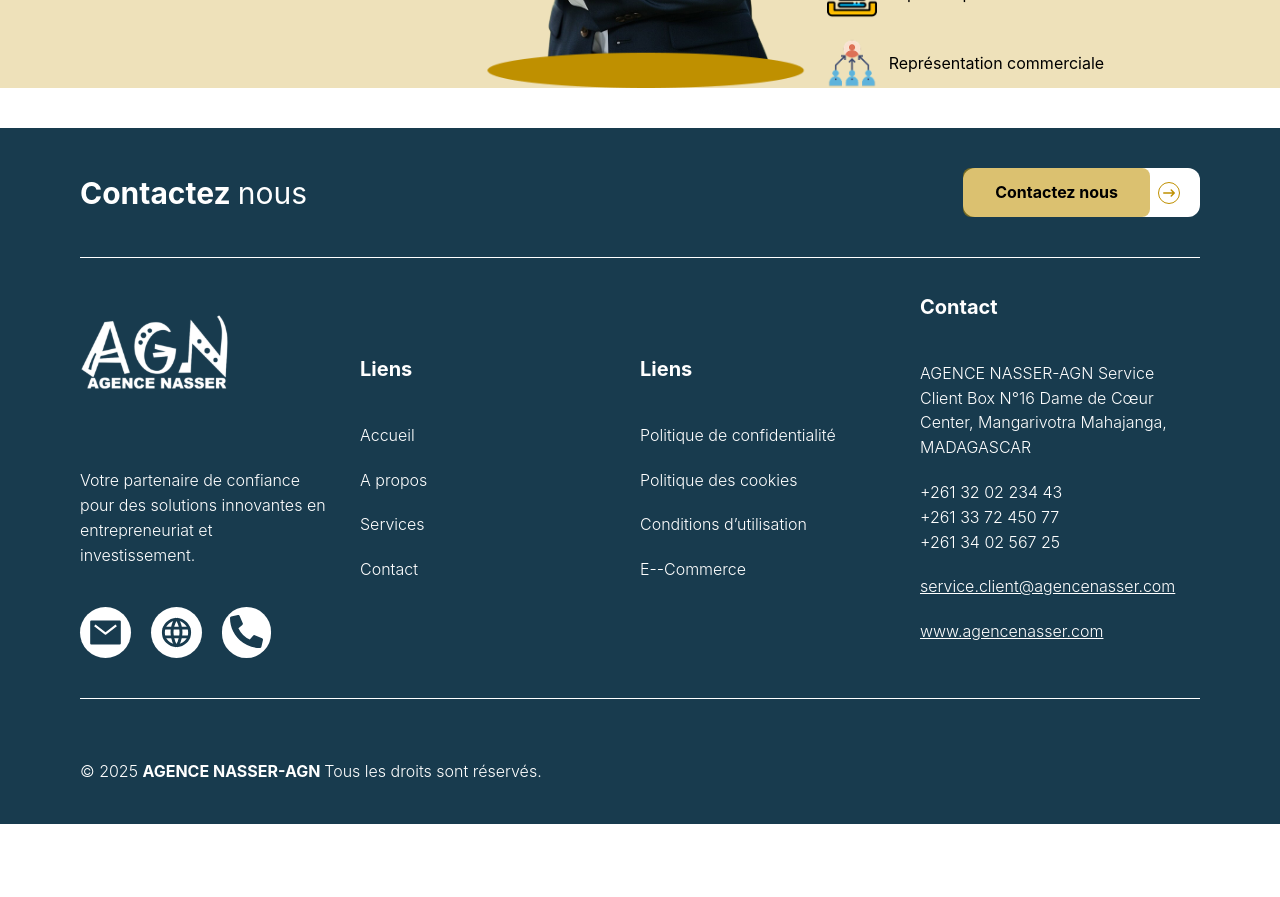
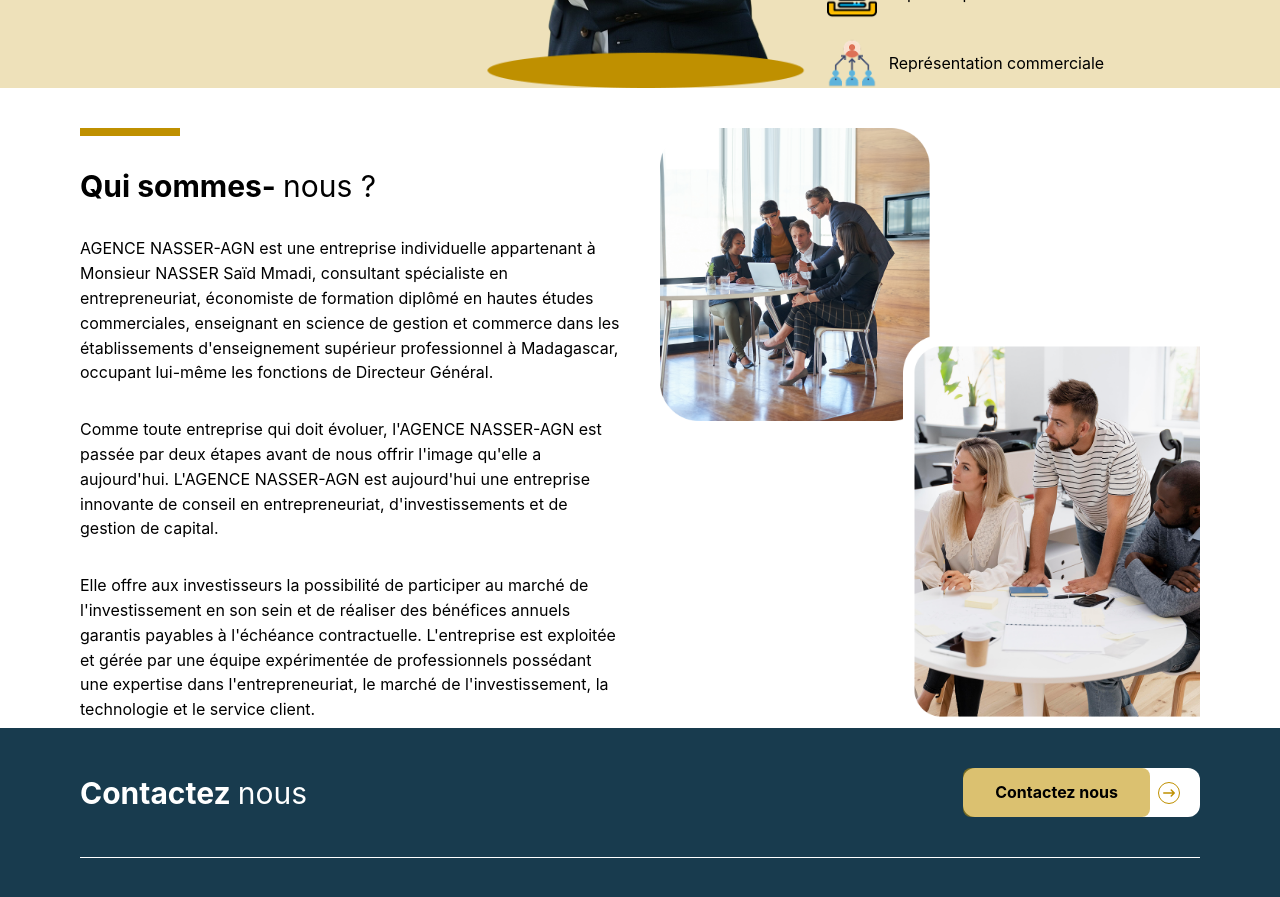
Before and after one commit to radiamdev/agn, a Next.js app: page /about in a window 1280 px wide. Shown: the part 1900-2797 px from the top of the page. Before the commit the page ends 2724 px from the top, so only its background shows below. Built offline with nearby package versions, Linux system fonts and the light colour scheme.

Commit message:
who are we section done

```diff
--- a/app/about/page.tsx
+++ b/app/about/page.tsx
@@ -1,6 +1,7 @@
 import Activity from "./section/Activity"
 import Hero from "./section/Hero"
 import Origin from "./section/Origin"
+import WhoAryWe from "./section/WhoAryWe"
 
 function page() {
   return (
@@ -8,6 +9,7 @@ function page() {
       <Hero />
       <Origin />
       <Activity />
+      <WhoAryWe />
     </div>
   )
 }
--- /dev/null
+++ b/app/about/section/WhoAryWe.tsx
@@ -0,0 +1,31 @@
+import Container from "@/app/components/common/Container"
+import Separator from "@/app/components/common/Separator"
+import { Image } from "@mantine/core"
+
+function WhoAryWe() {
+  return (
+    <Container tag="section" className="grid grid-cols-1 lg:grid-cols-2 gap-10 text-black " >
+
+      {/* left side  */}
+      <div className="flex flex-col gap-8" >
+        <Separator className="bg-secondary" />
+        <h1 className="text-3xl font-bold" > Qui sommes- <span className="font-normal" >nous ?</span> </h1>
+        <p>AGENCE NASSER-AGN est une entreprise individuelle appartenant à Monsieur NASSER Saïd Mmadi, consultant spécialiste en entrepreneuriat, économiste de formation diplômé en hautes études commerciales, enseignant en science de gestion et commerce dans les établissements d&apos;enseignement supérieur professionnel à Madagascar, occupant lui-même les fonctions de Directeur Général. </p>
+        <p>Comme toute entreprise qui doit évoluer, l&apos;AGENCE NASSER-AGN est passée par deux étapes avant de nous offrir l&apos;image qu&apos;elle a aujourd&apos;hui. L&apos;AGENCE NASSER-AGN est aujourd&apos;hui une entreprise innovante de conseil en entrepreneuriat, d&apos;investissements et de gestion de capital.</p>
+        <p>Elle offre aux investisseurs la possibilité de participer au marché de l&apos;investissement en son sein et de réaliser des bénéfices annuels garantis payables à l&apos;échéance contractuelle. L&apos;entreprise est exploitée et gérée par une équipe expérimentée de professionnels possédant une expertise dans l&apos;entrepreneuriat, le marché de l&apos;investissement, la technologie et le service client.</p>
+      </div>
+
+      {/* right side  */}
+      <div className="relative h-[600px] " >
+        <div className="absolute top-0 left-0 w-[50%] h-auto " >
+          <Image src={'/image/about/whoAreWe-1.png'} alt="meeting image" />
+        </div>
+        <div className="absolute bottom-0 right-0 w-[55%] h-auto " >
+          <Image src={'/image/about/whoAreWe-2.png'} alt="meeting image" />
+        </div>
+      </div>
+    </Container>
+  )
+}
+
+export default WhoAryWe
```
Also changed, not shown: public/image/about/whoAreWe-1.png (added), public/image/about/whoAreWe-2.png (added).
